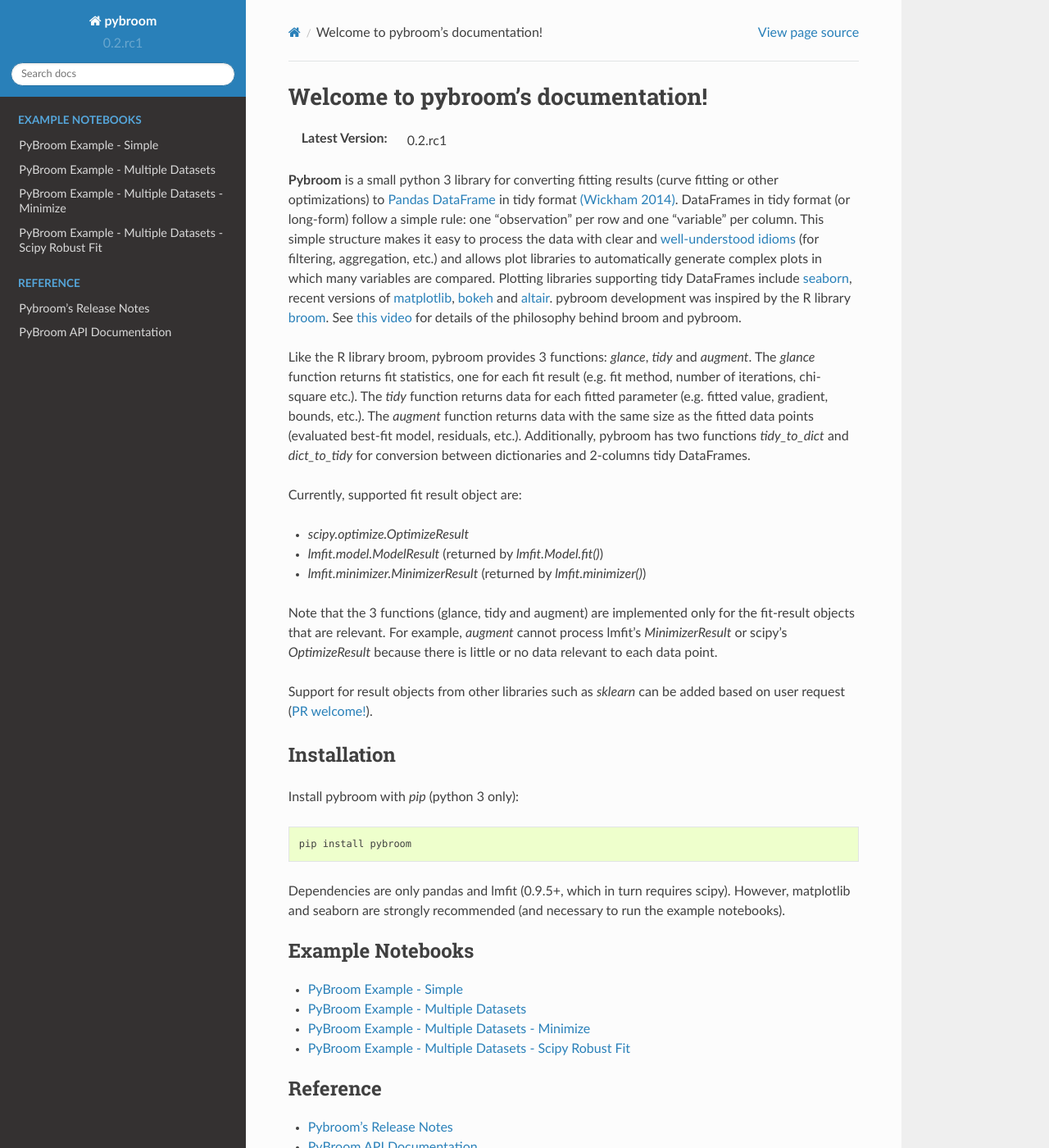
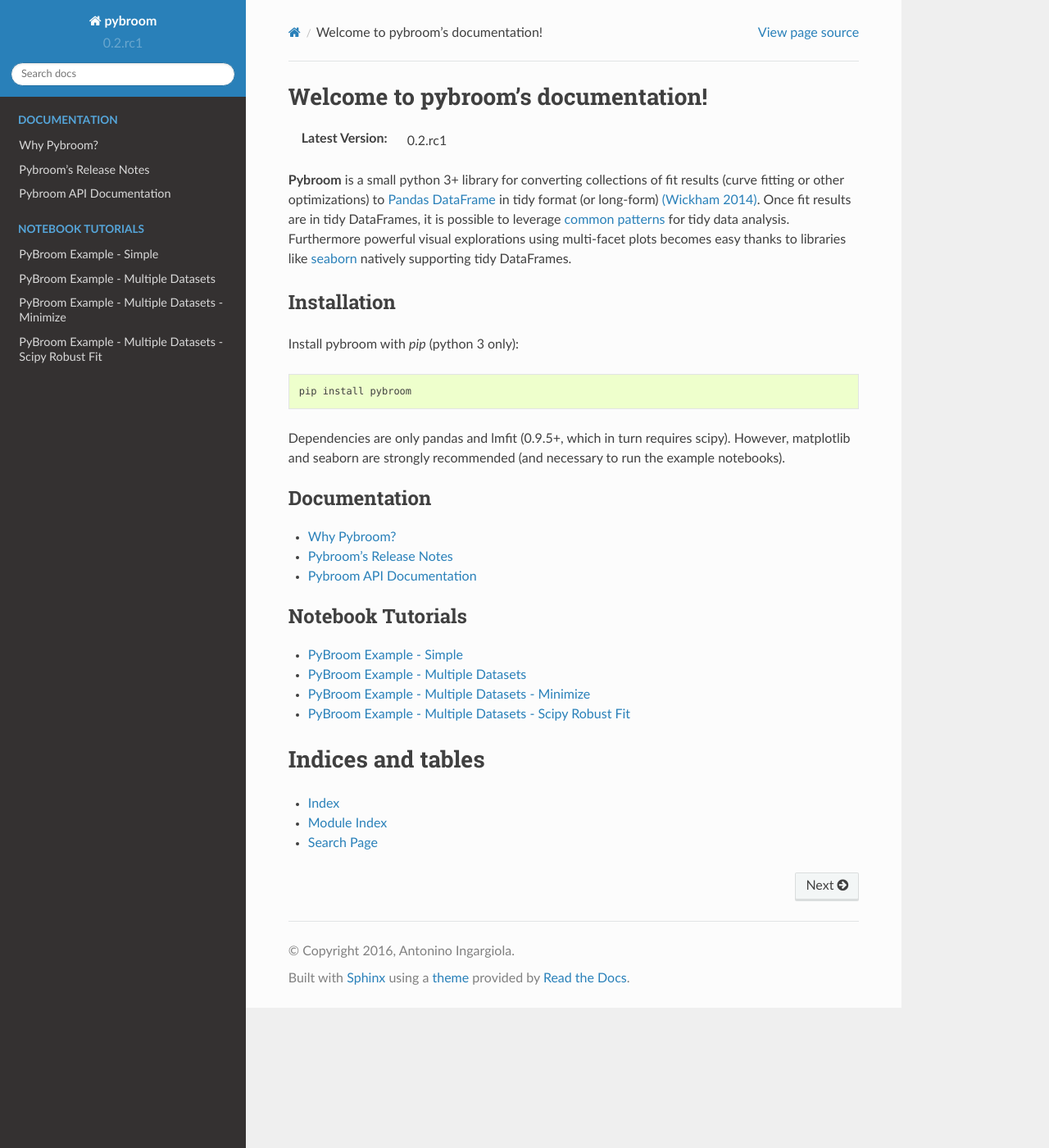
Before and after one commit to tritemio/pybroom, a Sphinx documentation site: the page built from docs/index.rst, in a window 1280 px wide and 1400 px high. Shown: the whole window at 82% size. Built offline with Sphinx 7.4.7 and the Read the Docs theme 2.0.0, drawn with Linux system fonts in a browser that asks for light colours.

Commit message:
DOC: Shorten blurb in index.rst and move the rest to intro.rst

```diff
--- a/docs/api.rst
+++ b/docs/api.rst
@@ -1,4 +1,4 @@
-PyBroom API Documentation
+Pybroom API Documentation
 =========================
 
 .. automodule :: pybroom
--- a/docs/index.rst
+++ b/docs/index.rst
@@ -8,52 +8,19 @@
 
 :Latest Version: |version|
 
-**Pybroom** is a small python 3 library for converting fitting results
-(curve fitting or other optimizations)
+**Pybroom** is a small python 3+ library for converting collections of
+fit results (curve fitting or other optimizations)
 to `Pandas <http://pandas.pydata.org/>`__
 `DataFrame <http://pandas.pydata.org/pandas-docs/stable/dsintro.html#dataframe>`__
-in tidy format
+in tidy format (or long-form)
 `(Wickham 2014) <http://dx.doi.org/10.18637/jss.v059.i10>`__.
-DataFrames in tidy format (or long-form) follow a simple rule:
-one "observation" per row and one "variable" per column.
-This simple structure makes it easy to process the data with clear and
-`well-understood idioms <http://tomaugspurger.github.io/modern-5-tidy.html>`__
-(for filtering, aggregation, etc.) and allows
-plot libraries to automatically generate complex plots in which many
-variables are compared. Plotting libraries supporting tidy DataFrames
-include `seaborn <https://web.stanford.edu/~mwaskom/software/seaborn/>`__,
-recent versions of `matplotlib <http://matplotlib.org/>`__,
-`bokeh <http://bokeh.pydata.org/>`__ and
-`altair <https://github.com/ellisonbg/altair>`__.
-pybroom development was inspired by the R library
-`broom <https://github.com/dgrtwo/broom>`__.
-See `this video <https://www.youtube.com/watch?v=eM3Ha0kTAz4>`__
-for details of the philosophy behind broom and pybroom.
+Once fit results are in tidy DataFrames, it is possible to leverage
+`common patterns <http://tomaugspurger.github.io/modern-5-tidy.html>`__
+for tidy data analysis. Furthermore powerful visual
+explorations using multi-facet plots becomes easy thanks to libraries
+like `seaborn <https://pypi.python.org/pypi/seaborn/>`__ natively
+supporting tidy DataFrames.
 
-Like the R library broom, pybroom provides 3 functions: `glance`, `tidy` and
-`augment`. The `glance` function returns fit statistics, one for each
-fit result (e.g. fit method, number of iterations, chi-square etc.).
-The `tidy` function returns data for each fitted parameter
-(e.g. fitted value, gradient, bounds, etc.).
-The `augment` function returns data with the same size as the fitted
-data points (evaluated best-fit model, residuals, etc.).
-Additionally, pybroom has two functions `tidy_to_dict` and `dict_to_tidy`
-for conversion between dictionaries and 2-columns tidy DataFrames.
-
-Currently, supported fit result object are:
-
-- `scipy.optimize.OptimizeResult`
-- `lmfit.model.ModelResult` (returned by `lmfit.Model.fit()`)
-- `lmfit.minimizer.MinimizerResult` (returned by `lmfit.minimizer()`)
-
-Note that the 3 functions (glance, tidy and augment) are implemented only for
-the fit-result objects that are relevant. For example, `augment` cannot
-process lmfit's `MinimizerResult` or scipy's `OptimizeResult` because
-there is little or no data relevant to each data point.
-
-Support for result objects from other libraries such as
-`sklearn` can be added based on user request
-(`PR welcome! <https://github.com/tritemio/pybroom>`__).
 
 Installation
 ------------
@@ -66,22 +33,22 @@
 However, matplotlib and seaborn are strongly recommended (and necessary
 to run the example notebooks).
 
+.. toctree::
+    :maxdepth: 1
+    :caption: Documentation
+
+    intro
+    whatsnew
+    api
 
 .. toctree::
    :maxdepth: 1
-   :caption: Example Notebooks
+   :caption: Notebook Tutorials
 
    notebooks/pybroom-example.ipynb
    notebooks/pybroom-example-multi-datasets.ipynb
    notebooks/pybroom-example-multi-datasets-minimize.ipynb
    notebooks/pybroom-example-multi-datasets-scipy-robust-fit.ipynb
-
-.. toctree::
-    :maxdepth: 1
-    :caption: Reference
-
-    whatsnew
-    api
 
 
 Indices and tables
```
Also changed, not shown: docs/intro.rst (added, +64 -0 lines), setup.py (+9 -17 lines).
